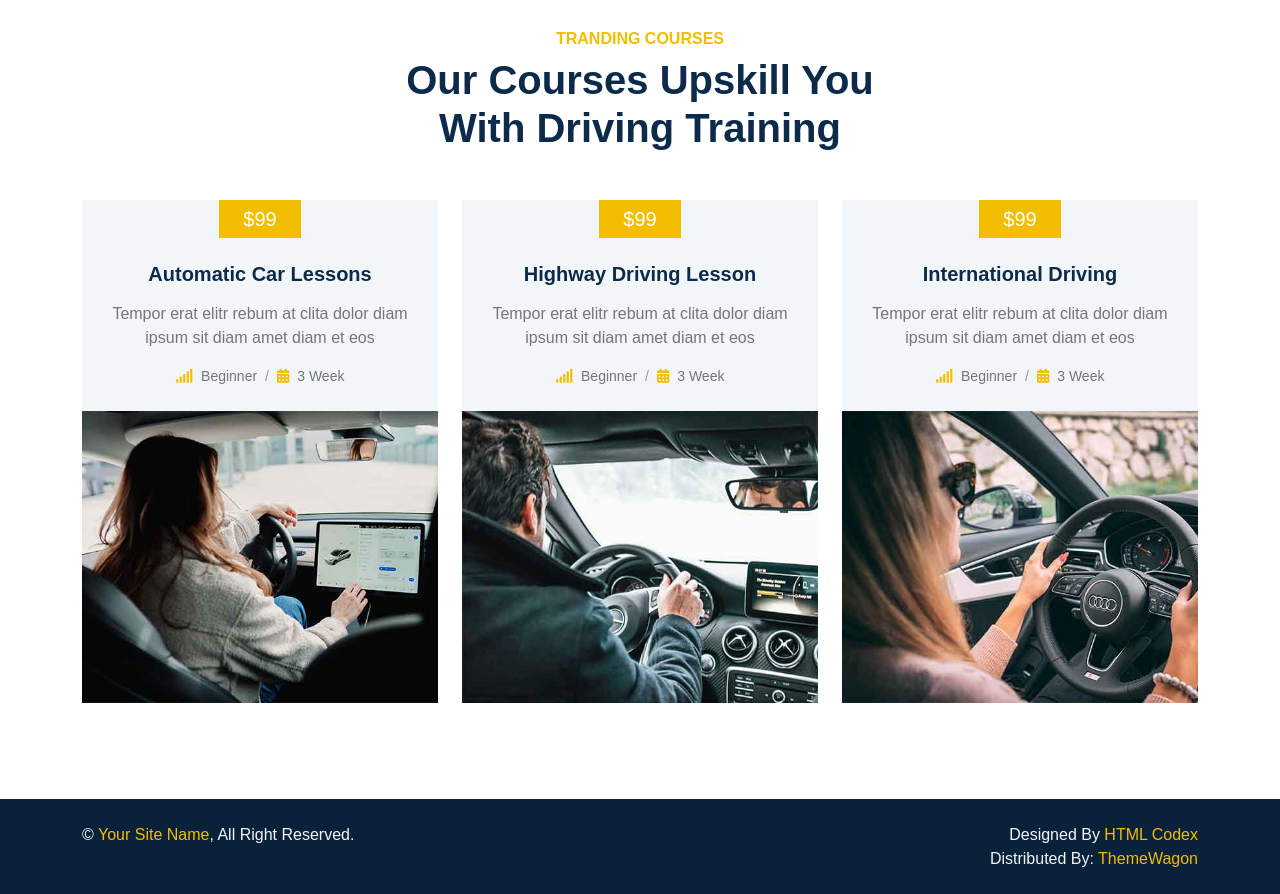
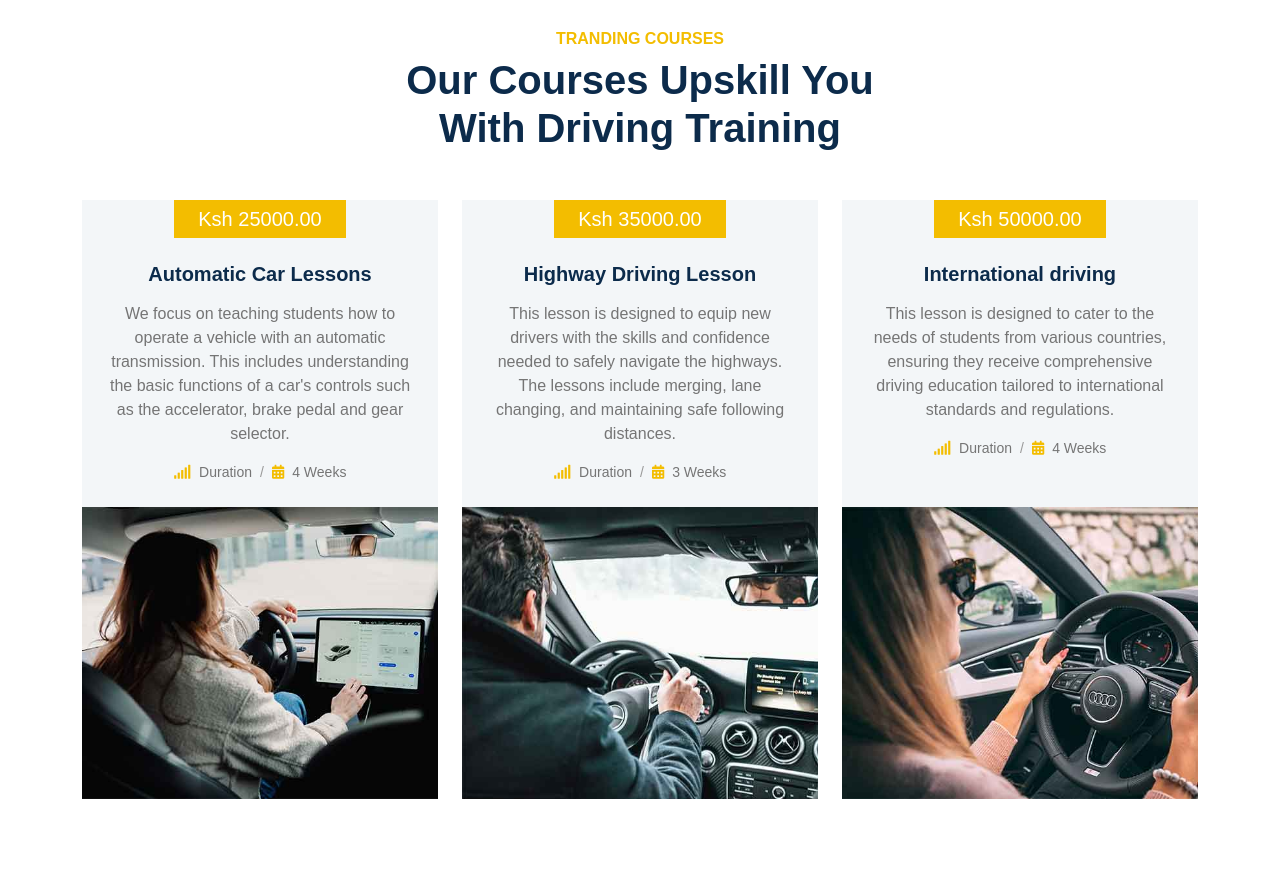
Before and after one commit to tonnymwanza/DRIVING, a Django app: page /course in a window 1280 px wide. Shown: the part 588-1482 px from the top of the page. Run offline with Django 4.2, Linux system fonts and the light colour scheme; data comes from the database, SQL or seed files in the repository; both versions use the stored data as it was after the commit; some libraries are stand-ins or nearby versions.

Commit message:
latest commits

```diff
--- a/DRIVING/settings.py
+++ b/DRIVING/settings.py
@@ -127,3 +127,6 @@
 DEFAULT_AUTO_FIELD = 'django.db.models.BigAutoField'
 
 STATICFILES_DIRS = (os.path.join(BASE_DIR, 'static'),)
+
+MEDIA_URL = '/media/'
+MEDIA_ROOT = 'media'
--- a/driving_app/models.py
+++ b/driving_app/models.py
@@ -10,8 +10,32 @@
     car_type = models.CharField(max_length=50)
     message = models.TextField()
 
+    def __str__(self):
+        return self.name
+
 class Contact(models.Model):
     name = models.CharField(max_length=50)
     email = models.EmailField()
     subject = models.CharField(max_length=50)
     message = models.TextField()
+
+    def __str__(self):
+        return self.name
+
+class Course(models.Model):
+    name = models.CharField(max_length=150)
+    price = models.DecimalField(max_digits=9, decimal_places=2)
+    description = models.TextField()
+    image = models.ImageField(null=True)
+    duration = models.IntegerField(null=True)
+
+    def __str__(self):
+        return self.name
+
+
+class Application(models.Model):
+    course = models.OneToOneField(Course, on_delete=models.CASCADE)
+    time = models.CharField(max_length=50)
+    user = models.ForeignKey(User, on_delete=models.CASCADE)
+    age = models.IntegerField()
+    country = models.CharField(max_length=50)
--- a/driving_app/urls.py
+++ b/driving_app/urls.py
@@ -1,6 +1,9 @@
 from django.urls import path
+from django.conf import settings
+from django.conf.urls.static import static
 
 from . import views
+from . views import ApplicationView
 from . views import HomeView
 from . views import AboutView
 from . views import ContactView
@@ -15,4 +18,7 @@
     path('register', views.register, name='register'),
     path('login', views.login, name='login'),
     path('appointment', views.appointment, name='appointment'),
+    path('application/<int:pk>/', ApplicationView.as_view(), name='application'),
 ]
+
+urlpatterns += static(settings.MEDIA_URL, document_root=settings.MEDIA_ROOT)
--- a/driving_app/views.py
+++ b/driving_app/views.py
@@ -8,7 +8,10 @@
 
 from . models import Contact
 from . forms import AppointmentForm
+from . models import Appointment
 from . forms import ContactForm
+from . models import Course
+from . forms import ApplicationForm
 # Create your views here.
 
 class HomeView(View):
@@ -28,7 +31,11 @@
 class CourseView(View):
 
     def get(self, request):
-        return render(request, 'courses.html')
+        course_obj = Course.objects.all()
+        context = {
+            'course_obj': course_obj
+        }
+        return render(request, 'courses.html', context)
 
 class ContactView(View):
 
@@ -103,3 +110,16 @@
     else:
         messages.error(request, 'problem encountered while sending the details')
     return redirect('index')
+
+class ApplicationView(View):
+
+    def get(self, request, pk):
+        courses = Course.objects.get(id=pk)
+        form = ApplicationForm(request.GET)
+        context = {
+            'form': form
+        }
+        return render(request, 'application.html', context)
+
+    def post(self, request):
+        return redirect('application')
--- a/templates/contact.html
+++ b/templates/contact.html
@@ -154,7 +154,7 @@
                                     <label for="message">Message</label>
                                 </div>
                                 {% for message in messages %}
-                                <span>{{message}}</span>
+                                <span style="color: yellow;">{{message}}</span>
                                 {% endfor %}
                             </div>
                             <div class="col-12">
--- a/templates/courses.html
+++ b/templates/courses.html
@@ -115,63 +115,27 @@
                 <h1 class="display-6 mb-4">Our Courses Upskill You With Driving Training</h1>
             </div>
             <div class="row g-4 justify-content-center">
-                <div class="col-lg-4 col-md-6 wow fadeInUp" data-wow-delay="0.1s">
+                {% for course in course_obj %}
+                <div class="col-lg-4 col-md-6 wow fadeInUp" data-wow-delay="0.3s">
                     <div class="courses-item d-flex flex-column bg-light overflow-hidden h-100">
                         <div class="text-center p-4 pt-0">
-                            <div class="d-inline-block bg-primary text-white fs-5 py-1 px-4 mb-4">$99</div>
-                            <h5 class="mb-3">Automatic Car Lessons</h5>
-                            <p>Tempor erat elitr rebum at clita dolor diam ipsum sit diam amet diam et eos</p>
+                            <div class="d-inline-block bg-primary text-white fs-5 py-1 px-4 mb-4">Ksh {{course.price}}</div>
+                            <h5 class="mb-3">{{course.name}}</h5>
+                            <p>{{course.description}}</p>
                             <ol class="breadcrumb justify-content-center mb-0">
-                                <li class="breadcrumb-item small"><i class="fa fa-signal text-primary me-2"></i>Beginner</li>
-                                <li class="breadcrumb-item small"><i class="fa fa-calendar-alt text-primary me-2"></i>3 Week</li>
+                                <li class="breadcrumb-item small"><i class="fa fa-signal text-primary me-2"></i>Duration</li>
+                                <li class="breadcrumb-item small"><i class="fa fa-calendar-alt text-primary me-2"></i>{{course.duration}} Weeks</li>
                             </ol>
                         </div>
                         <div class="position-relative mt-auto">
-                            <img class="img-fluid" src="{% static 'img/courses-1.jpg' %}" alt="">
+                            <img class="img-fluid" src="{{course.image.url}}" alt="">
                             <div class="courses-overlay">
-                                <a class="btn btn-outline-primary border-2" href="">Read More</a>
+                                <a class="btn btn-outline-primary border-2" href="{% url 'application' course.id %}">Apply</a>
                             </div>
                         </div>
                     </div>
                 </div>
-                <div class="col-lg-4 col-md-6 wow fadeInUp" data-wow-delay="0.3s">
-                    <div class="courses-item d-flex flex-column bg-light overflow-hidden h-100">
-                        <div class="text-center p-4 pt-0">
-                            <div class="d-inline-block bg-primary text-white fs-5 py-1 px-4 mb-4">$99</div>
-                            <h5 class="mb-3">Highway Driving Lesson</h5>
-                            <p>Tempor erat elitr rebum at clita dolor diam ipsum sit diam amet diam et eos</p>
-                            <ol class="breadcrumb justify-content-center mb-0">
-                                <li class="breadcrumb-item small"><i class="fa fa-signal text-primary me-2"></i>Beginner</li>
-                                <li class="breadcrumb-item small"><i class="fa fa-calendar-alt text-primary me-2"></i>3 Week</li>
-                            </ol>
-                        </div>
-                        <div class="position-relative mt-auto">
-                            <img class="img-fluid" src="{% static 'img/courses-2.jpg' %}" alt="">
-                            <div class="courses-overlay">
-                                <a class="btn btn-outline-primary border-2" href="">Read More</a>
-                            </div>
-                        </div>
-                    </div>
-                </div>
-                <div class="col-lg-4 col-md-6 wow fadeInUp" data-wow-delay="0.5s">
-                    <div class="courses-item d-flex flex-column bg-light overflow-hidden h-100">
-                        <div class="text-center p-4 pt-0">
-                            <div class="d-inline-block bg-primary text-white fs-5 py-1 px-4 mb-4">$99</div>
-                            <h5 class="mb-3">International Driving</h5>
-                            <p>Tempor erat elitr rebum at clita dolor diam ipsum sit diam amet diam et eos</p>
-                            <ol class="breadcrumb justify-content-center mb-0">
-                                <li class="breadcrumb-item small"><i class="fa fa-signal text-primary me-2"></i>Beginner</li>
-                                <li class="breadcrumb-item small"><i class="fa fa-calendar-alt text-primary me-2"></i>3 Week</li>
-                            </ol>
-                        </div>
-                        <div class="position-relative mt-auto">
-                            <img class="img-fluid" src="{% static 'img/courses-3.jpg' %}" alt="">
-                            <div class="courses-overlay">
-                                <a class="btn btn-outline-primary border-2" href="">Read More</a>
-                            </div>
-                        </div>
-                    </div>
-                </div>
+                {% endfor %}
             </div>
         </div>
     </div>
```
Also changed, not shown: driving_app/admin.py (+14 -0 lines), driving_app/forms.py (+22 -0 lines), templates/application.html (added, +22 -0 lines), db.sqlite3, driving_app/migrations/0005_course.py (added), driving_app/migrations/0006_alter_course_price.py (added), driving_app/migrations/0007_course_image.py (added), driving_app/migrations/0008_course_duration.py (added), driving_app/migrations/0009_application.py (added), media/courses-1.jpg (added), media/courses-2.jpg (added), media/courses-3.jpg (added).
